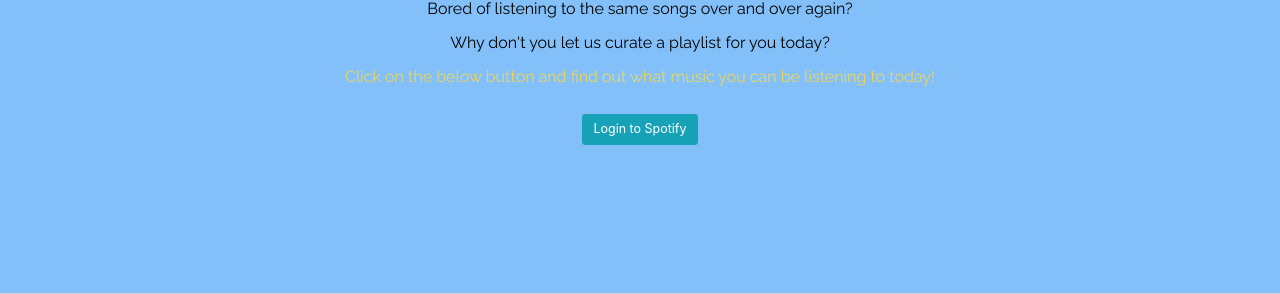
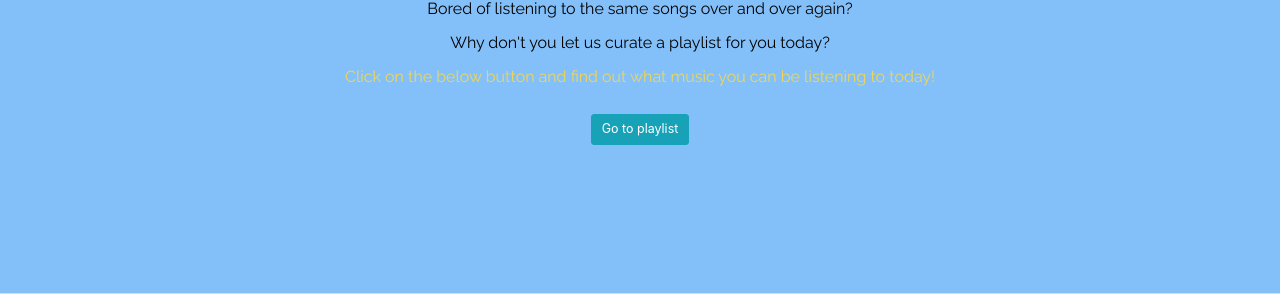
Before and after one commit to Brezita/cfg-final-project, a Flask app: template website/templates/index.html in a window 1280 px wide. Shown: the part 457-751 px from the top of the page. Run offline with Flask 2, Linux system fonts and the light colour scheme; a user stored in the database is signed in; tables that the repository leaves empty hold one stand-in row (values such as "Sample post"); the template is opened without the code that fills it: most values are stand-ins (such as "Sample title", 1, 10 or a date in 2020); parts of the project's set-up code (start-up, migrations or seed data) failed here and were passed over; some libraries are stand-ins or nearby versions.

Commit message:
updating home page with conditional statement
if the user is logged in home page display a different button link

```diff
--- a/website/templates/index.html
+++ b/website/templates/index.html
@@ -29,7 +29,11 @@
   </div>
   <div class="row pt-4">
     <div class="col">
-      <a href="/spotify_login"><button class="btn btn-lg btn-info">Login to Spotify</button></a>
+      {% if current_user.is_authenticated %}
+        <a href="{{url_for('views.playlist_page')}}"><button class="btn btn-lg btn-info">Go to playlist</button></a>
+      {% else %}
+        <a href="{{url_for('views.spotify_login')}}"><button class="btn btn-lg btn-info">Login to Spotify</button></a>
+      {% endif %}
     </div>
   </div>
 </div>
```
